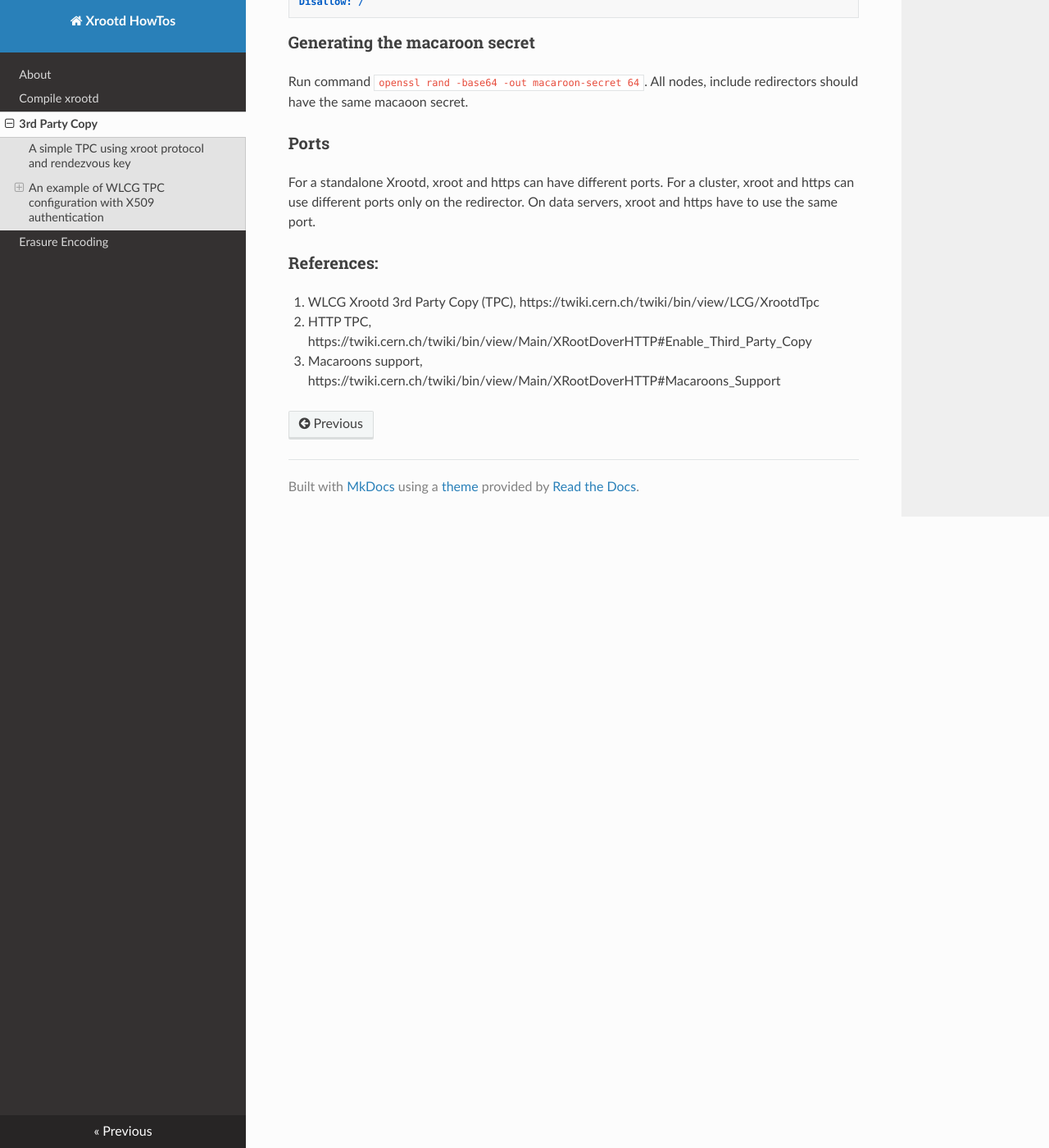
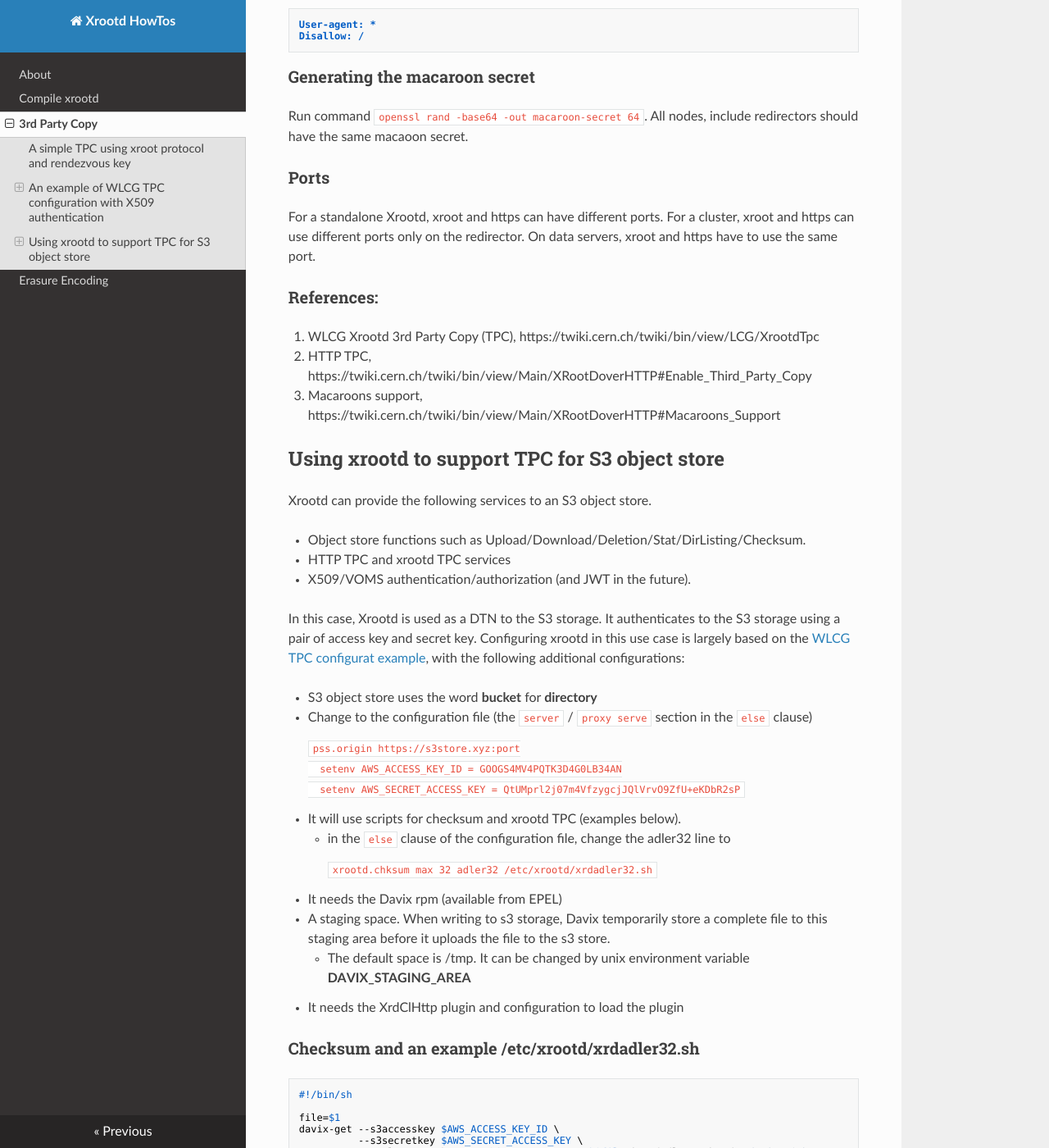
Before and after one commit to xrootd/howto, an MkDocs documentation site: the page built from docs/tpc/README.md, in a window 1280 px wide and 1400 px high, scrolled down 5886 px. Shown: the whole window at 82% size. Built offline with MkDocs 1.6.1, drawn with Linux system fonts in a browser that asks for light colours; nearby versions of some CDN libraries; some of the changed text lies outside the part shown.

Commit message:
add s3 storage, and update

````diff
--- a/docs/tpc/README.md
+++ b/docs/tpc/README.md
@@ -17,3 +17,6 @@ We will assume that `TLS` is always enabled (which means using Xrootd release `5
 
 ## An example of WLCG TPC configuration with X509 authentication
 {% include-markdown "./WLCGx509TPC.md" %}
+
+## Using xrootd to support TPC for S3 object store
+{% include-markdown "./S3storge.md" %}
--- /dev/null
+++ b/docs/tpc/S3storge.md
@@ -0,0 +1,96 @@
+Xrootd can provide the following services to an S3 object store.
+
+* Object store functions such as Upload/Download/Deletion/Stat/DirListing/Checksum.
+* HTTP TPC and xrootd TPC services
+* X509/VOMS authentication/authorization (and JWT in the future).
+
+In this case, Xrootd is used as a DTN to the S3 storage. It authenticates to the
+S3 storage using a pair of access key and secret key. Configuring xrootd in this
+use case is largely based on  the [WLCG TPC configurat example](#an-example-of-wlcg-tpc-configuration-with-x509-authentication), with the following additional configurations:
+
+  * S3 object store uses the word **bucket** for **directory**
+  * Change to the configuration file (the `server` / `proxy serve` section in the `else` clause) <p>
+  ```
+  pss.origin https://s3store.xyz:port
+  setenv AWS_ACCESS_KEY_ID = GOOGS4MV4PQTK3D4G0LB34AN
+  setenv AWS_SECRET_ACCESS_KEY = QtUMprl2j07m4VfzygcjJQlVrvO9ZfU+eKDbR2sP
+  ```
+  * It will use scripts for checksum and xrootd TPC (examples below).
+    - in the `else` clause of the configuration file, change the adler32 line to <p>
+    ```
+    xrootd.chksum max 32 adler32 /etc/xrootd/xrdadler32.sh
+    ```
+  * It needs the Davix rpm (available from EPEL)
+  * A staging space. When writing to s3 storage, Davix temporarily store a complete file
+    to this staging area before it uploads the file to the s3 store.
+    - The default space is /tmp. It can be changed by unix environment variable
+      **DAVIX_STAGING_AREA**
+  * It needs the XrdClHttp plugin and configuration to load the plugin
+
+### Checksum and an example /etc/xrootd/xrdadler32.sh
+
+```
+#!/bin/sh
+
+file=$1
+davix-get --s3accesskey $AWS_ACCESS_KEY_ID \
+          --s3secretkey $AWS_SECRET_ACCESS_KEY \
+          --s3alternate https://${XRDXROOTD_PROXY}$file | xrdadler32 | awk '{print $1}'
+```
+
+As you see from the above script, the ckecksum is calculated by fetch (`davix-get`) the
+file from the s3 storage. There are two drawbacks:
+
+* no place to store the ckecksum
+* may incure Egress charge if the s3 store is in a commercial cloud, e.g.
+  [Google using HMAC key](https://cloud.google.com/storage/docs/authentication/hmackeys)
+  or AWS, but xrootd runs outside of the cloud.
+
+### An example /etc/xrootd/xrdcp-tpc.sh
+
+```
+#!/bin/sh
+set -- `getopt S: -S 1 $*`
+while [ $# -gt 0 ]
+do
+  case $1 in
+  -S)
+      ((nstreams=$2-1))
+      [ $nstreams -ge 1 ] && TCPstreamOpts="-S $nstreams"
+      shift 2
+      ;;
+  --)
+      shift
+      break
+      ;;
+  esac
+done
+
+src=$1
+dst=$2
+xrdcp --server -s $TCPstreamOpts $src - | \
+  aws --endpoint-url https://$XRDXROOTD_PROXY s3 cp - s3:/$dst 2>/dev/null
+```
+
+In the script, `aws` is the [AWS Command Line Interface](https://aws.amazon.com/cli/). Loading `aws`
+to run may take a second or two. If this is too slow, one can use `davix-put`. However, using
+`davix-put` requires the `xrdcp` to first save the file - `davix-put` does not read from STDIN.
+
+### The XrdClHttp plugin
+
+The `XrdClHttp` plugin (`libXrdClHttp-5.so` or `libXrdClHttp.so`) is so far not available in xrootd
+rpms. One needs to [compile xrootd](../Compile) to create this plugin `.so`. After this plugin is
+created, copy it to /usr/lib64 and then run `chrpath -d /usr/libi64/libXrdClHttp.so`.
+
+To instruction xrootd to load this plugin, create `/etc/xrootd/client.plugins.d/xrdcl-http-plugin.conf`
+with the following lines inside:
+```
+url = https://*;http://*
+lib = /usr/lib64/libXrdClHttp.so
+enable = true
+```
+
+### Renaming
+
+As a final note, **renaming** is poorly supported in s3 object store. For this reason, the
+`XrdClHttp` plugin disabled renaming.
--- a/docs/tpc/WLCGx509TPC.md
+++ b/docs/tpc/WLCGx509TPC.md
@@ -83,6 +82,8 @@ xrd.tlsca certdir /etc/grid-security/certificates
 xrootd.tls capable all
 
 if $(redirector)
+    xrootd.chksum adler32
+
     # "manager" role: for a cluster
     #
     # Manager (rediector) role
@@ -97,6 +98,8 @@ if $(redirector)
     # For Xroodt DTN
     #pss.ckslib adler32 /usr/lib64/libXrdPss.so
 else
+    xrootd.chksum adler32
+
     # "server" role: for both single node and cluster
     #
     # config the Role: server / proxy server, standalone or cluster
````
Also changed, not shown: other parts of docs/tpc/WLCGx509TPC.md (+0 -1 lines).
